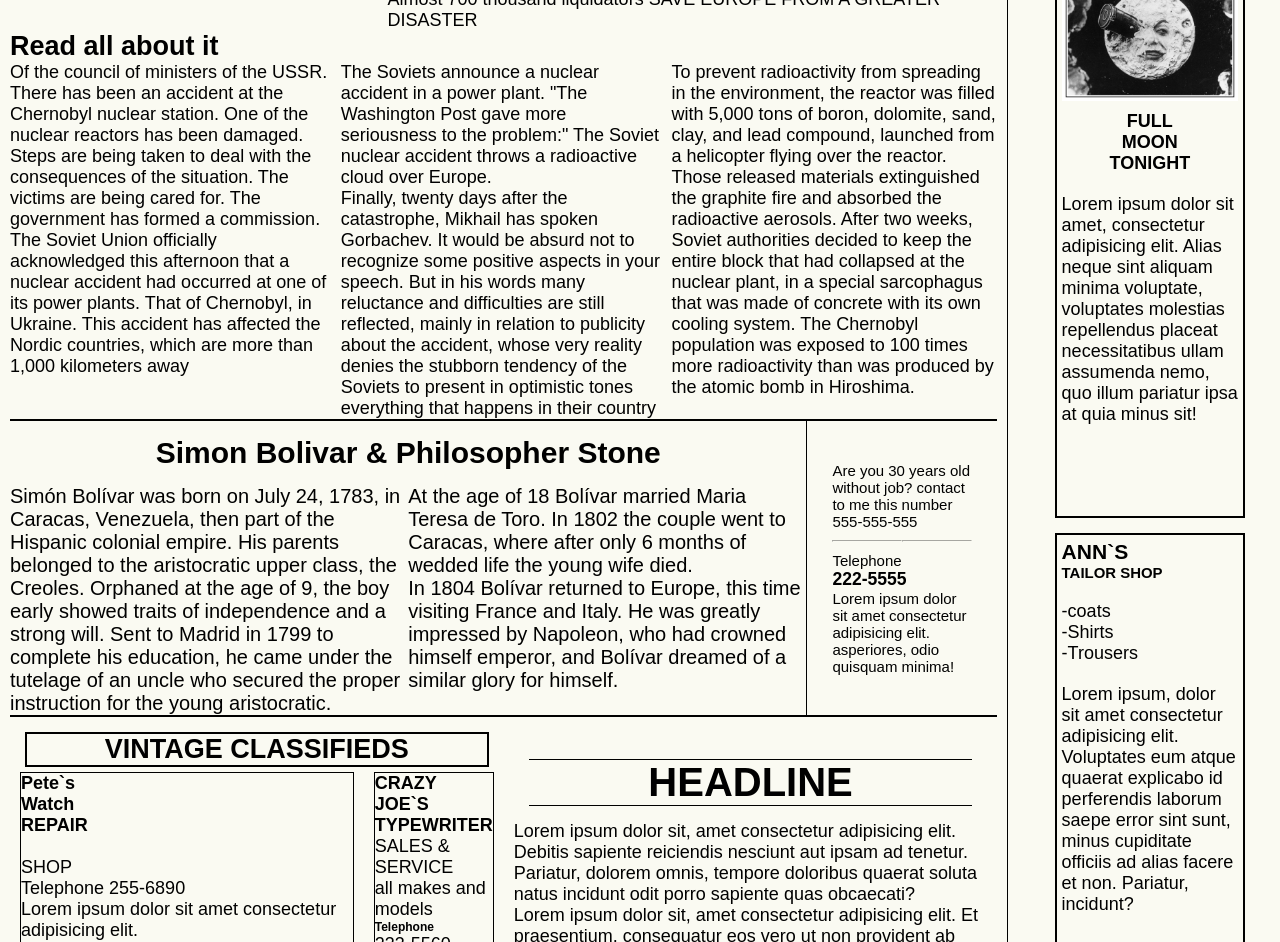
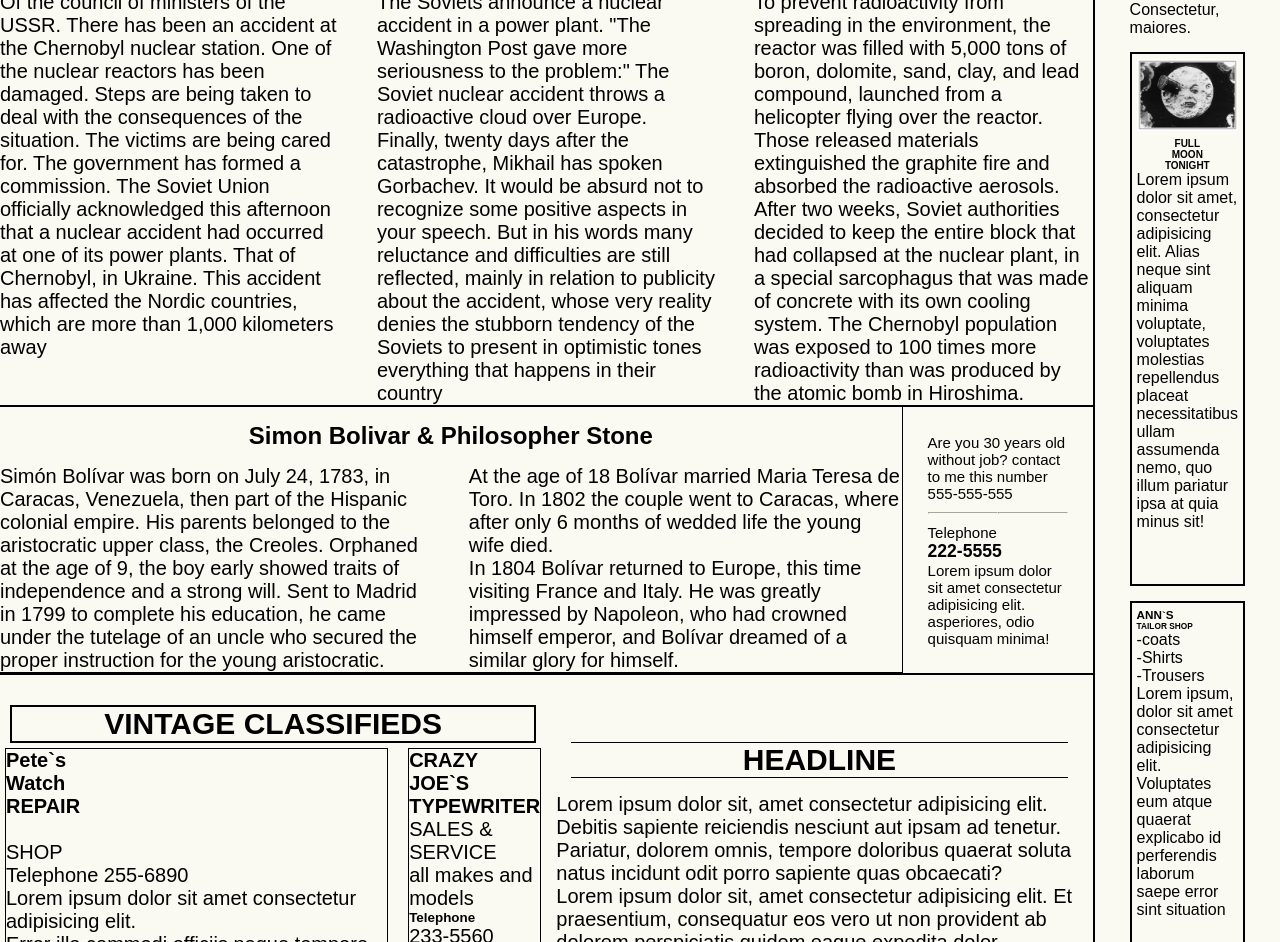
Before and after one commit to IvanBarco/Newspaper, a plain HTML site: page index.html in a window 1280 px wide. Shown: the part 830-1772 px from the top of the page. Drawn offline with Linux system fonts and the light colour scheme.

Commit message:
montado el responsive design

```diff
--- a/index.html
+++ b/index.html
@@ -112,7 +112,7 @@
 						</div>
 						<div class="aside_moon">
 							<figure>
-								<img class="img" src="./src/moon.jpg" alt="figura de la barra lateral">
+								<img class="img" src="./src/moon.jpg" alt="moon picture">
 							</figure>
 							<h4>
 								FULL<br> MOON <br> TONIGHT
@@ -123,7 +123,7 @@
 							<h3>ANN`S</h3>
 							<h5>TAILOR SHOP</h5>
 							<p>-coats <br>-Shirts <br>-Trousers</p>
-							<p>Lorem ipsum, dolor sit amet consectetur adipisicing elit. Voluptates eum atque quaerat explicabo id perferendis laborum saepe error sint sunt, minus cupiditate officiis ad alias facere et non. Pariatur, incidunt?</p>
+							<p>Lorem ipsum, dolor sit amet consectetur adipisicing elit. Voluptates eum atque quaerat explicabo id perferendis laborum saepe error sint situation</p>
 						</div>
 				</aside>
 			</main>
--- a/styles/style.css
+++ b/styles/style.css
@@ -3,7 +3,6 @@
     margin: 0;
     padding: 0;
 }
-
 html {
     font-size: 62.5%;
     font-family: Arial, Helvetica, sans-serif;
@@ -176,16 +175,10 @@ hr{
     border-top: 1.5px solid;
 }
 .footer_div1{
-    /* display: flex;
-    justify-content: center;
-    flex-wrap: wrap; */
     border: 1px solid black;
     margin-right: 10px;
 }
 .footer_div2{
-    /* display: flex;
-    justify-content: center;
-    flex-wrap: wrap; */
     border: 1px solid black;
     margin-left: 10px;
 }
@@ -221,3 +214,136 @@ hr{
     margin-top: 5px;
     text-align: center;
 }
+@media(min-width:360px){
+h1{
+    font-size: 3rem;
+    text-align: center;
+    border-bottom: 2px solid black;
+}
+h2{
+    margin: 6px;
+}
+body{
+    width: fit-content;
+    font-size: 10px;
+}
+.header{
+    border: 2px solid black;
+    width: auto;
+}
+.header_list-name{
+    margin: 8px 10px 10px 5px;
+}
+.news{
+    display: block;
+    width: auto;
+    height: auto;
+    margin: 0;
+    border-top: 1px solid black;
+    padding: 0;
+    border: none;
+}
+.hero_title {
+    display: flex;
+    justify-content: center;
+    text-align: center;
+    font-size: 3rem;
+}
+.hero_portrait{
+    display: inline-block;
+    width: auto;
+    height: auto;
+}
+.hero_portrait-h2{
+    width: fit-content;
+}
+.aside{
+    display: none;
+}
+.newslogo img{
+    display: none;
+}
+.news_2{
+    display: inline-block;
+}
+.new_2-section{
+    border-right: none;
+}
+.news_2-title{
+    font-size:small;
+    border-bottom: 1px solid black;
+}
+.p{
+    width: 31%;
+}
+.p2{
+    width: 48%;
+}
+.news_bolivar3{
+    font-size: 3rem;
+}
+.news_bolivar2{
+    font-size: 1.2rem;
+    text-align: center;
+}
+.footer_1{
+    padding: .5rem;
+}
+}
+@media(min-width:768px){
+h2{
+    font-size: x-large;
+}
+.newslogo img{
+    display: inline;
+    width: 100px;
+}
+.hero_portrait{
+    display: flex;
+    width: auto;
+    height: auto;
+}
+.hero_portrait-figure figcaption{
+    font-size: 15px;
+}
+.p{
+    font-size: 2rem;
+}
+.news_2-title{
+    font-size: 2rem;
+}
+.news_2{
+    display: inline-flex;
+}
+.new_2-section{
+    border-right: 1px solid black;
+}
+.footer{
+    font-size: 2rem;
+    margin-top: 20px;
+}
+.news_bolivar2{
+    font-size: 3rem;
+}
+}
+@media(min-width:875px){
+.aside{
+    display: inline-block;
+}
+.news{
+    border-right: 2px solid black;
+}
+.new_2-section{
+    border-bottom: none;
+}
+.newslogo img{
+margin: 30px;
+}
+.aside p{
+    margin: 0;
+    font-size: initial;
+}
+.aside h6{
+    font-size: 15px;
+}
+}
```
